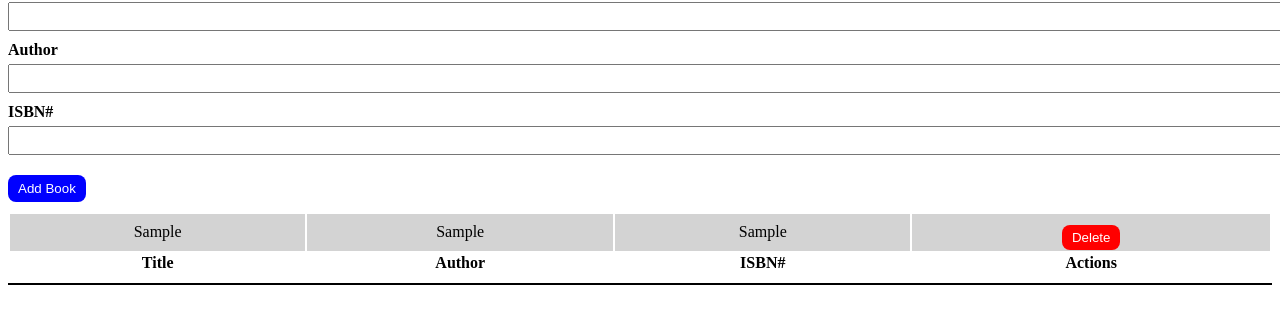
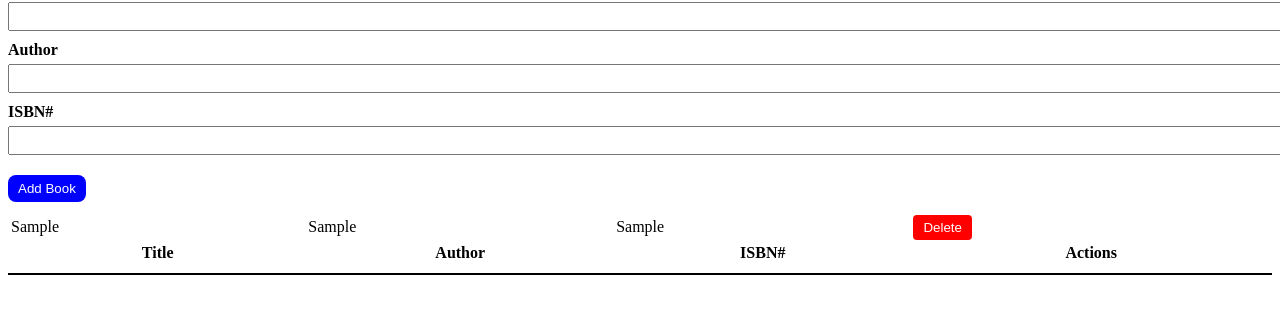
Before and after one commit to acciojob/book-list-rambabu1458, a website: page main.html in a window 1280 px wide. Both pictures are taken after typing "Sample", "Sample", "Sample" into the empty fields and a click on the button "Add Book". Shown: the part 101-424 px from the top of the page. Drawn offline with Linux system fonts and the light colour scheme.

Commit message:
created a submission

```diff
--- a/styles.css
+++ b/styles.css
@@ -10,7 +10,7 @@ input{
 	width:100%;
 	margin-bottom:4px;
 }
-button{
+#submit{
 	margin-top:10px;
 	padding:6px 10px;
 	color:white;
@@ -53,7 +53,7 @@ input {
     cursor: pointer;
 }
 
-button:hover {
+#submit:hover {
     background-color: #218838;
 }
 
@@ -63,10 +63,14 @@ button:hover {
     border: none;
     padding: 5px 10px;
     cursor: pointer;
+    border-radius: 4px;
+}
+.delete:hover{
+    background-color: rgba(250, 4, 4, 0.518);
 }
 .table-striped{
 	border:0px solid;
 }
-.table-striped tr td{
-	background-color:lightgray;
+#book-list tbody tr td{
+    text-align: left;
 }
```
